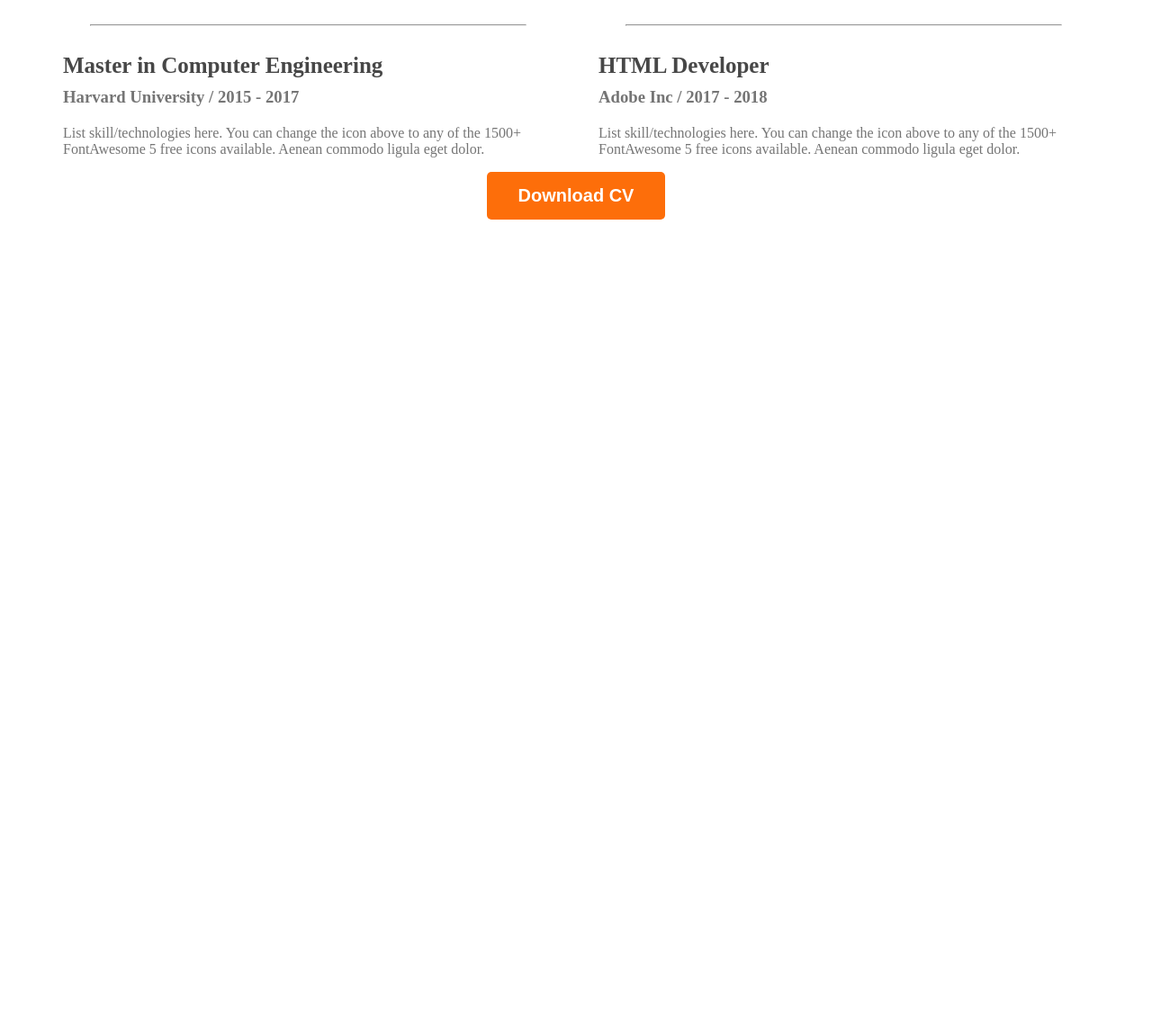
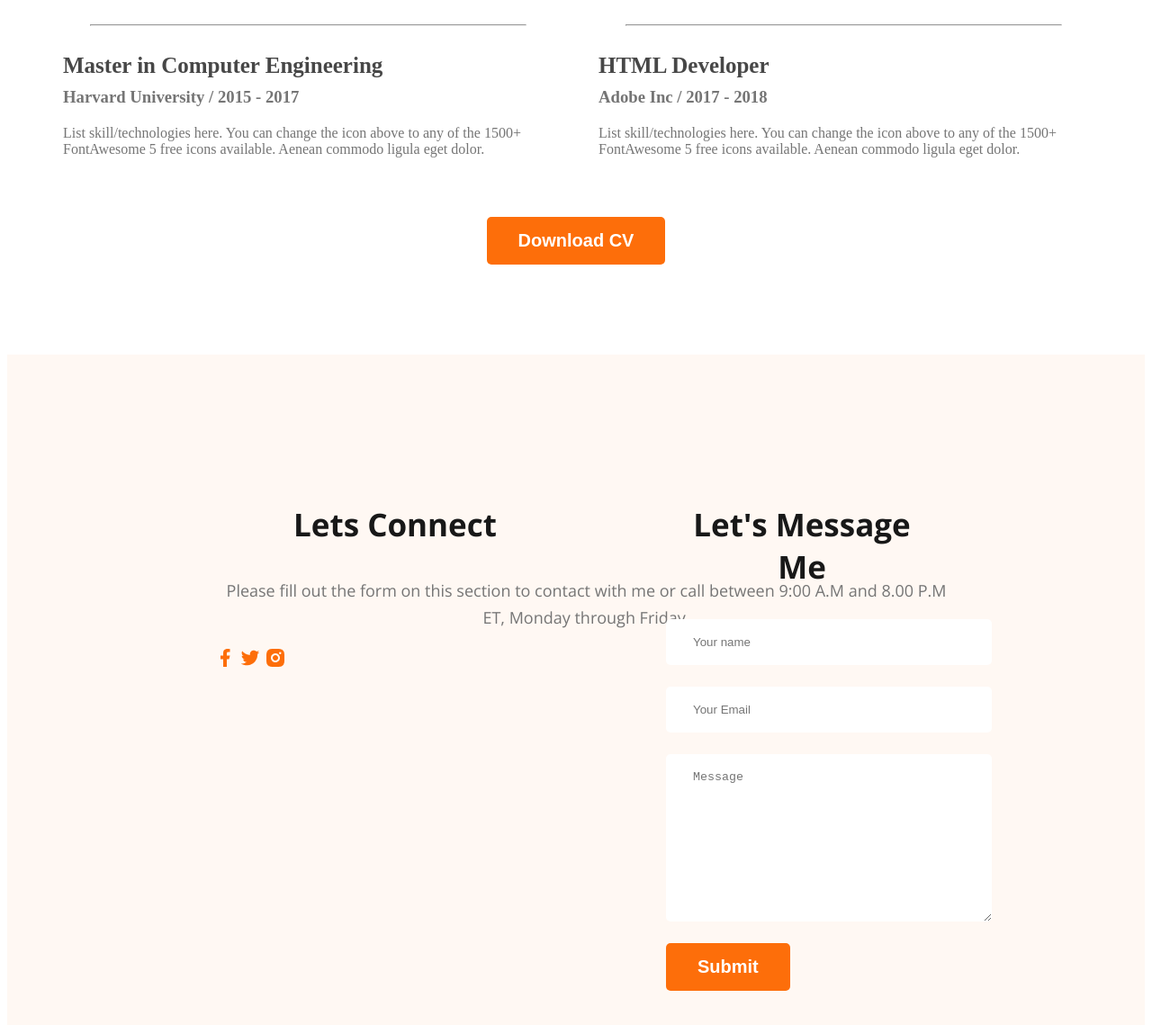
Before and after one commit to SumiyaNil/firstwebdeveloper-repo, a plain HTML site: page index.html in a window 1280 px wide. Shown: the part 2880-4019 px from the top of the page at 90% size. Before the commit the page ends 3132 px from the top, so only its background shows below. Drawn offline with nearby package versions, Linux system fonts and the light colour scheme.

Commit message:
finished footer section

```diff
--- a/index.html
+++ b/index.html
@@ -152,7 +152,27 @@
       </section>
    </main>
    <footer>
+      <div class="footer-column">
+        <h3 class="section-title">Lets Connect</h3>
+       <p class="section-description">Please fill out the form on this section to contact with me or call between 9:00 A.M and 8.00 P.M ET, Monday through Friday.</p>
 
+
+      <div class="social-links">
+        <a href=""><img src="images/icons/facebook.png" alt=""></a>
+        <a href=""><img src="images/icons/twitter.png" alt=""></a>
+        <a href=""><img src="images/icons/insta.png" alt=""></a>
+      </div>
+      </div>
+      <div class="footer-column">
+        <h3 class="section-title">Let's Message Me</h3>
+        <form class="contact">
+          <input type ="text" placeholder="Your name">
+          <input type="email" name="" placeholder="Your Email" id="">
+          <textarea name="" id="" cols="30" rows="10" placeholder="Message"></textarea>
+          <input class="btn-primary" type="submit" value="Submit">
+
+        </form>
+      </div>
    </footer>
 </body>
 </html>
--- a/portfolio.css
+++ b/portfolio.css
@@ -203,4 +203,28 @@ margin-bottom: 10px;
 }
 .download-cv{
   text-align: center;
+  margin-top: 50px;
+
 }
+/* footer */
+footer{
+    display: flex;
+    gap: 100px;
+    background: #FFF8F3;
+    padding: 130px 230px;
+    margin-top: 100px;
+}
+.footer-column{
+    width: 50%;
+
+}
+.contact input[type="text"], .contact input[type="email"], textarea{
+    display: block;
+    margin-bottom: 24px;
+    padding: 18px 30px;
+    color: #757575;
+    border-radius: 5px;
+background:  #FFF;
+border: 0;
+width: 100%;
+}
```
